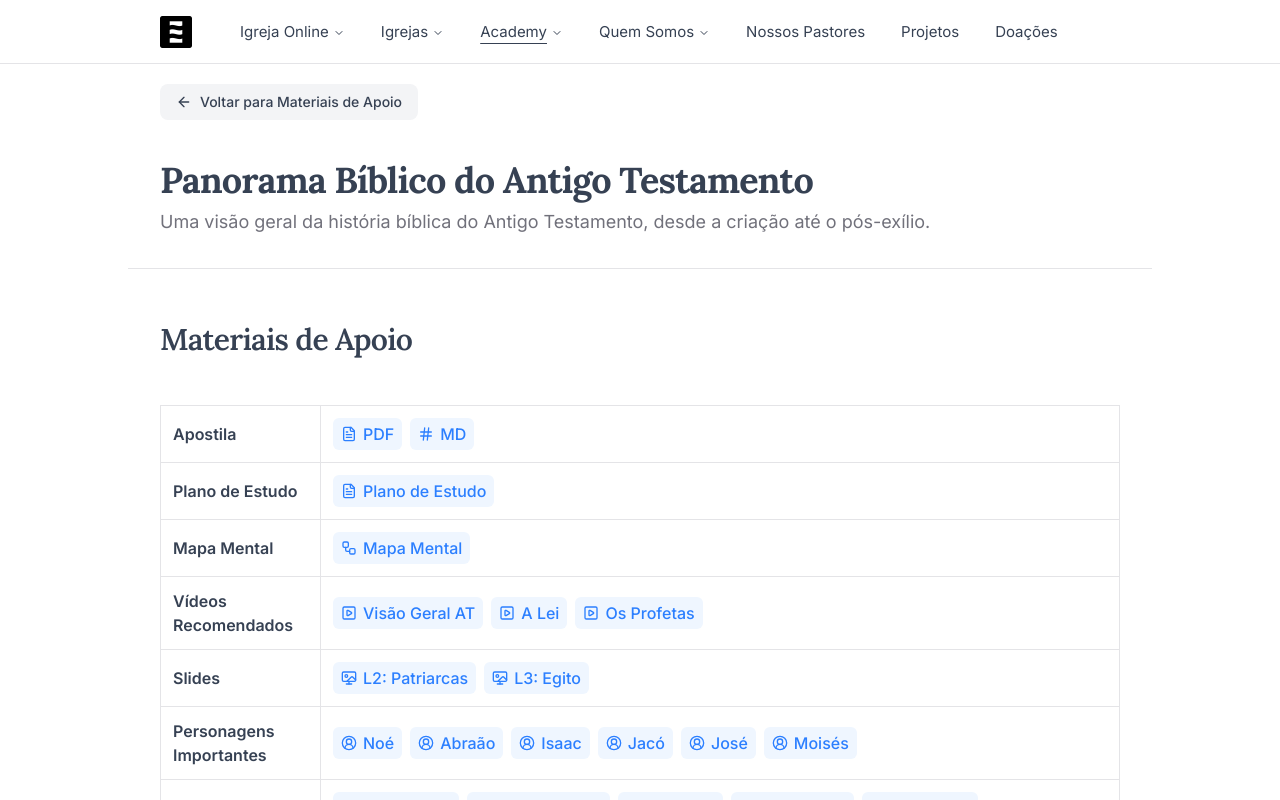
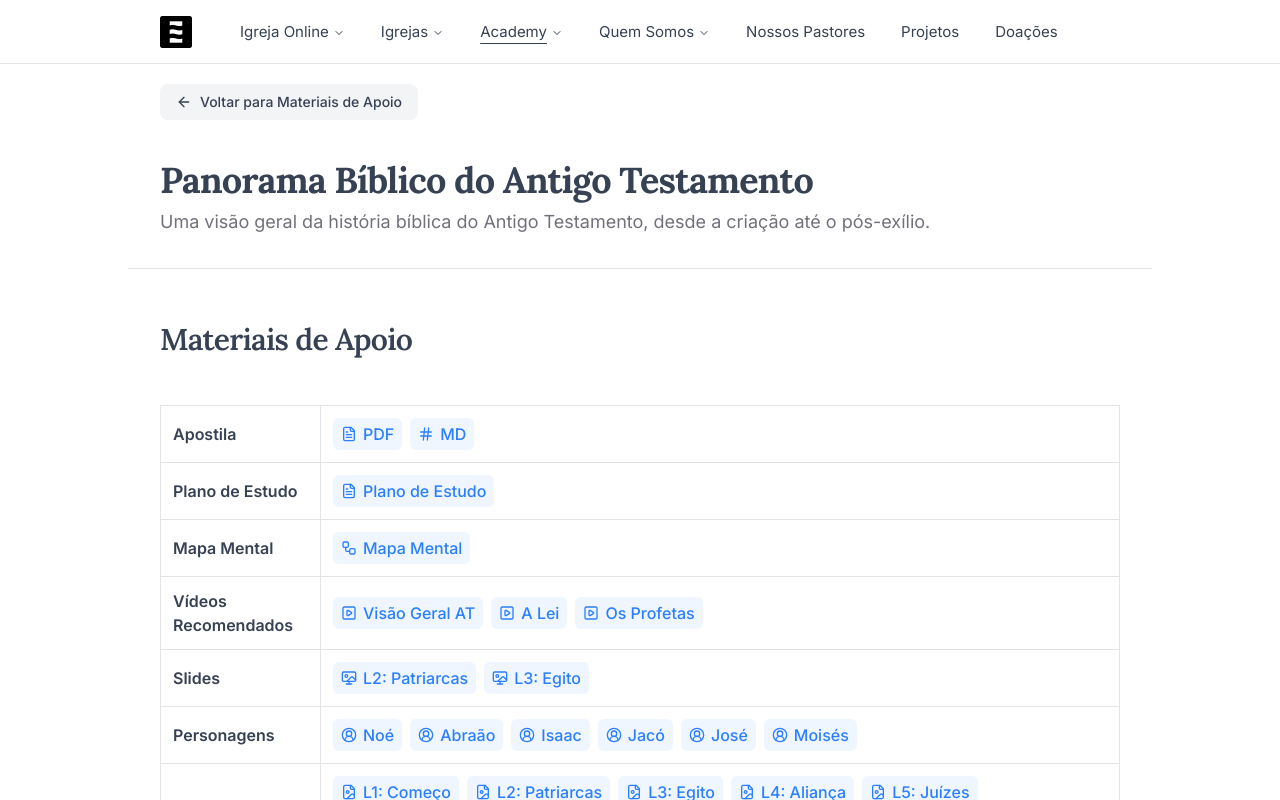
Before and after one commit to oceanodg/ocn-institucional-v4, a Next.js app: page /oceano-academy/materiais-didaticos/panorama-biblico-at in a window 1280 px wide. Shown: the top 800 px of the page. Built offline with nearby package versions, Linux system fonts and the light colour scheme.

Commit message:
refactor: simplify table header by renaming 'Personagens Importantes' to 'Personagens' for clarity

```diff
--- a/app/(site)/oceano-academy/materiais-didaticos/panorama-biblico-at/page.tsx
+++ b/app/(site)/oceano-academy/materiais-didaticos/panorama-biblico-at/page.tsx
@@ -133,7 +133,7 @@ export default function PanoramaBiblicoAT() {
             </TableRow>
             <TableRow className="hover:bg-transparent">
               <TableCell className="border font-semibold">
-                Personagens Importantes
+                Personagens
               </TableCell>
               <TableCell>
                 <TableCellLinksContainer>
```
